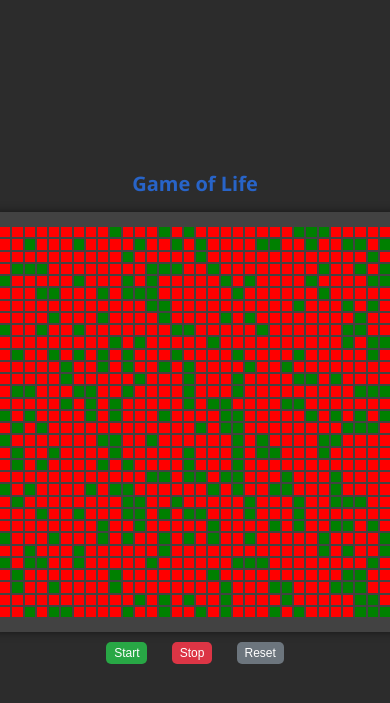
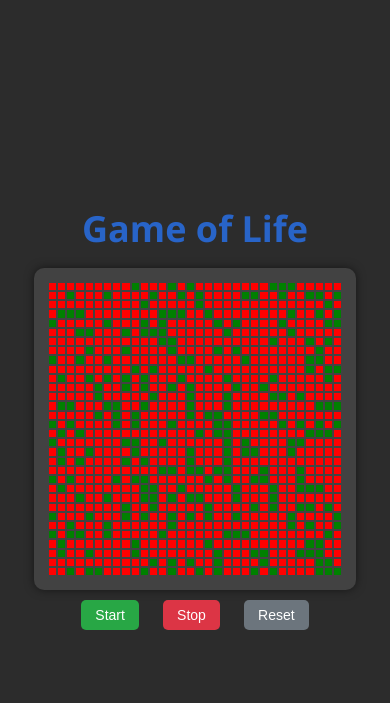
Before and after one commit to Himanshu-0502/Game-of-Life, a Flask app: page / in a window 390 px wide. Shown: the top 703 px of the page. Run offline with Flask 3, Linux system fonts and the light colour scheme.

Commit message:
Update styles.css

```diff
--- a/static/styles.css
+++ b/static/styles.css
@@ -68,7 +68,6 @@ button.reset {
 
 button:hover {
     opacity: 0.9;
-    transform: translateY(-2px); /* Add a subtle lift on hover */
 }
 
 /* Heading styling */
@@ -79,46 +78,3 @@ h1 {
     margin-top: 0px;
     margin-bottom: 15px;
 }
-
-/* Fade in and out animation for the heading */
-@keyframes fadeInOut {
-    from {
-        opacity: 0.5;
-    }
-    to {
-        opacity: 1;
-    }
-}
-
-/* Responsive adjustments */
-@media (max-width: 768px) {
-    h1 {
-        font-size: 28px;
-    }
-
-    button {
-        font-size: 14px;
-        padding: 6px 12px;
-    }
-
-    #grid {
-        width: 90vmin;
-        height: 90vmin;
-    }
-}
-
-@media (max-width: 480px) {
-    h1 {
-        font-size: 20px;
-    }
-
-    button {
-        font-size: 12px;
-        padding: 4px 8px;
-    }
-
-    #grid {
-        width: 100vmin;
-        height: 100vmin;
-    }
-}
```
